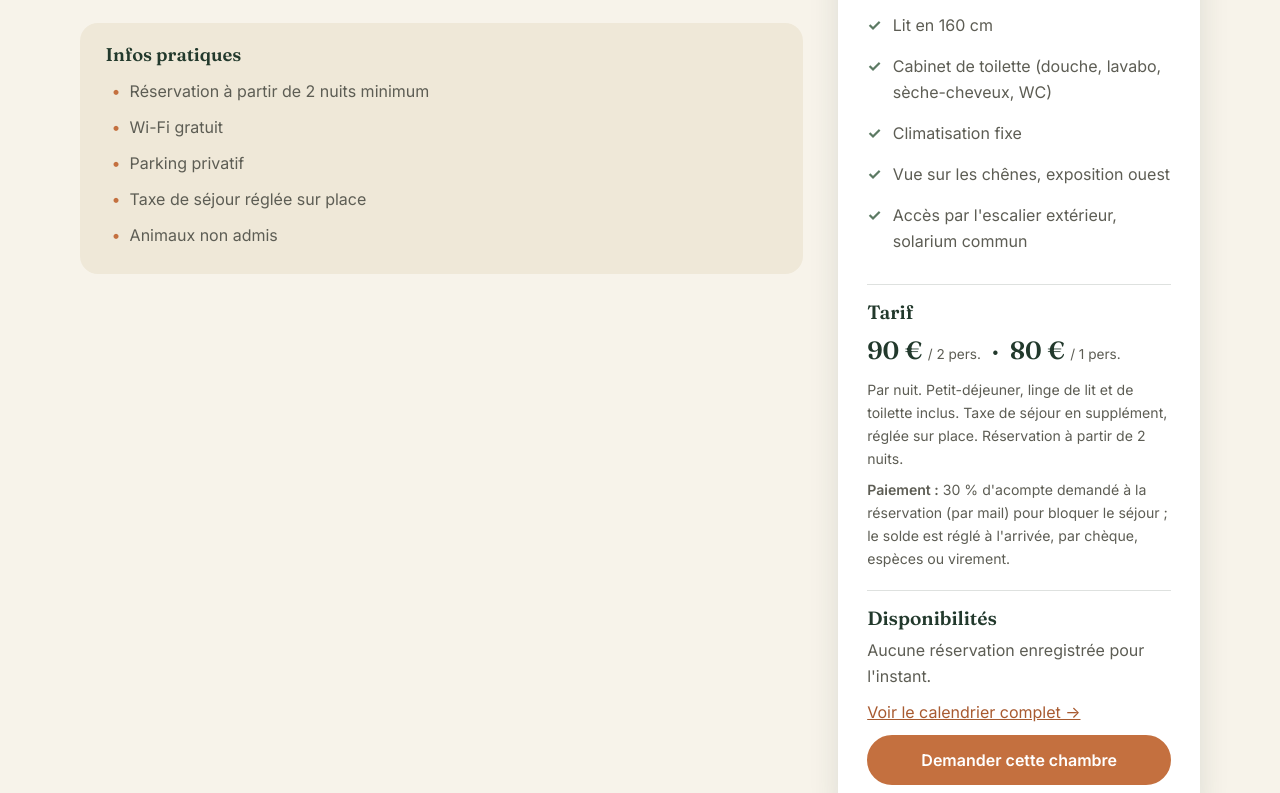
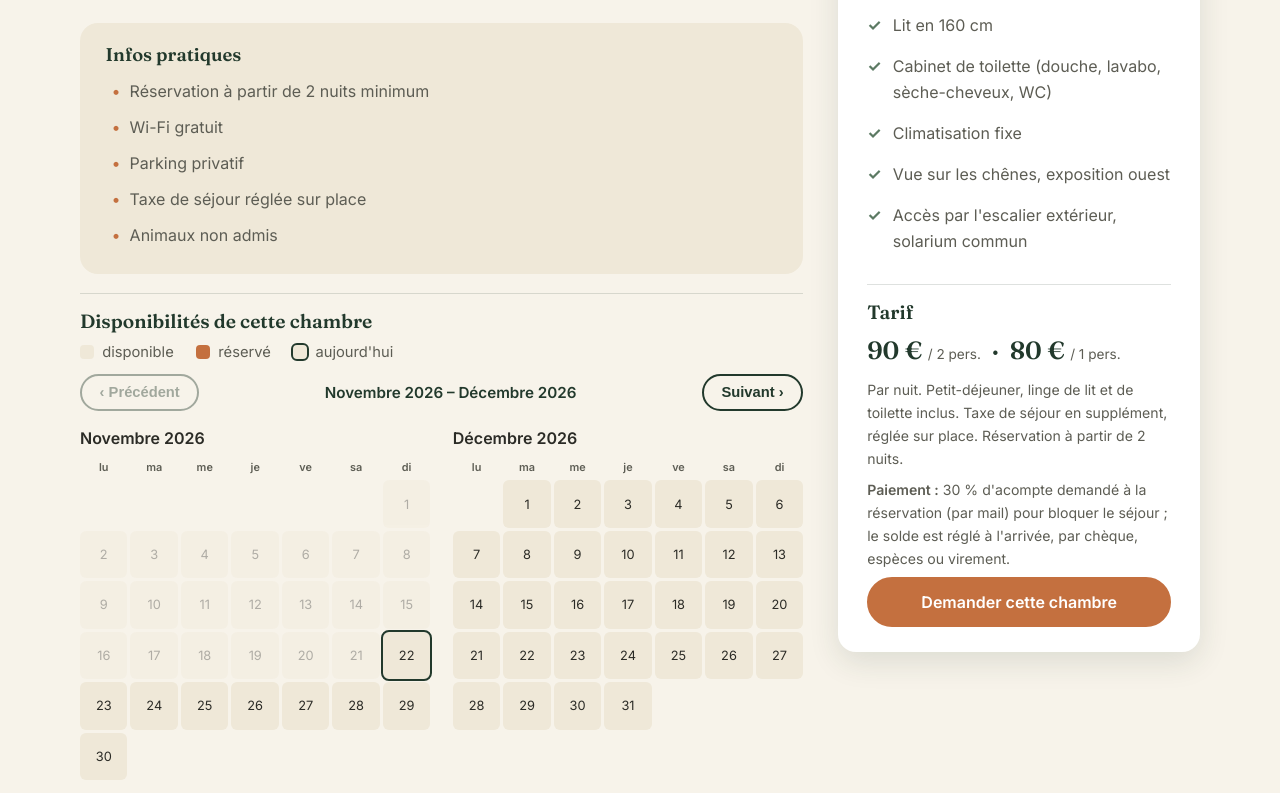
Before and after one commit to laurentdonini-beep/les-chenes-de-l-aven, an Eleventy site: page src/_chambres/chene-vert.md in a window 1280 px wide. Shown: the part 1000-1793 px from the top of the page. Built offline with nearby package versions, Linux system fonts and the light colour scheme; Eleventy itself is replaced by a stand-in of ours; files that its build step writes are made by us from their sources.

Commit message:
Dispos deplaces dans chaque page chambre (colonne de gauche, sous Infos pratiques) : calendrier 2 mois visibles avec Précédent/Suivant ; section retirée de la page liste /chambres/

```diff
--- a/src/_includes/chambre.njk
+++ b/src/_includes/chambre.njk
@@ -37,6 +37,11 @@ layout: base.njk
           <li>Animaux non admis</li>
         </ul>
       </div>
+      <section class="room-dispo reveal" id="dispo">
+        <h2>Disponibilités de cette chambre</h2>
+        <p class="legend"><span class="swatch"></span> disponible &nbsp; <span class="swatch booked"></span> réservé &nbsp; <span class="swatch today"></span> aujourd'hui</p>
+        <div class="cal" data-room="{{ page.fileSlug }}"></div>
+      </section>
     </div>
     <aside class="room-aside">
       <h2>Équipements</h2>
@@ -49,21 +54,8 @@ layout: base.njk
         <p class="room-tarif-note">{{ site.tarifNote }}</p>
         <p class="room-tarif-note"><strong>Paiement :</strong> {{ site.paiement }}</p>
       </div>
-      <div class="room-dispo">
-        <h2>Disponibilités</h2>
-        {% set mine = disponibilites.reservations | byChambre(page.fileSlug) %}
-        {% if mine.length %}
-        <ul>
-          {% for r in mine %}
-          <li>Indisponible du {{ r.du | dateFR }} au {{ r.au | dateFR }}{% if r.note %} ({{ r.note }}){% endif %}</li>
-          {% endfor %}
-        </ul>
-        {% else %}
-        <p>Aucune réservation enregistrée pour l'instant.</p>
-        {% endif %}
-        <p><a href="/disponibilites/">Voir le calendrier complet →</a></p>
-      </div>
       <a href="/contact/?chambre={{ title | urlencode }}" class="btn btn-block">Demander cette chambre</a>
     </aside>
   </div>
 </article>
+<script type="application/json" id="dispo-data">{{ disponibilites | json | safe }}</script>
--- a/src/assets/js/main.js
+++ b/src/assets/js/main.js
@@ -233,7 +233,7 @@ window.addEventListener("load", layoutGalleries);
   const monthsFR = ["janvier","février","mars","avril","mai","juin","juillet","août","septembre","octobre","novembre","décembre"];
   const daysFR = ["lu","ma","me","je","ve","sa","di"];
   const today = new Date(); today.setHours(0, 0, 0, 0);
-  const NB_MOIS = 4, MAX_OFFSET = 24;
+  const NB_MOIS = 2, MAX_OFFSET = 24;
   function bookedOn(room, y, m, d) {
     const t = new Date(y, m, d).getTime();
     return (byRoom[room] || []).some((r) => {
```
Also changed, not shown: src/chambres/index.njk (+0 -14 lines).
